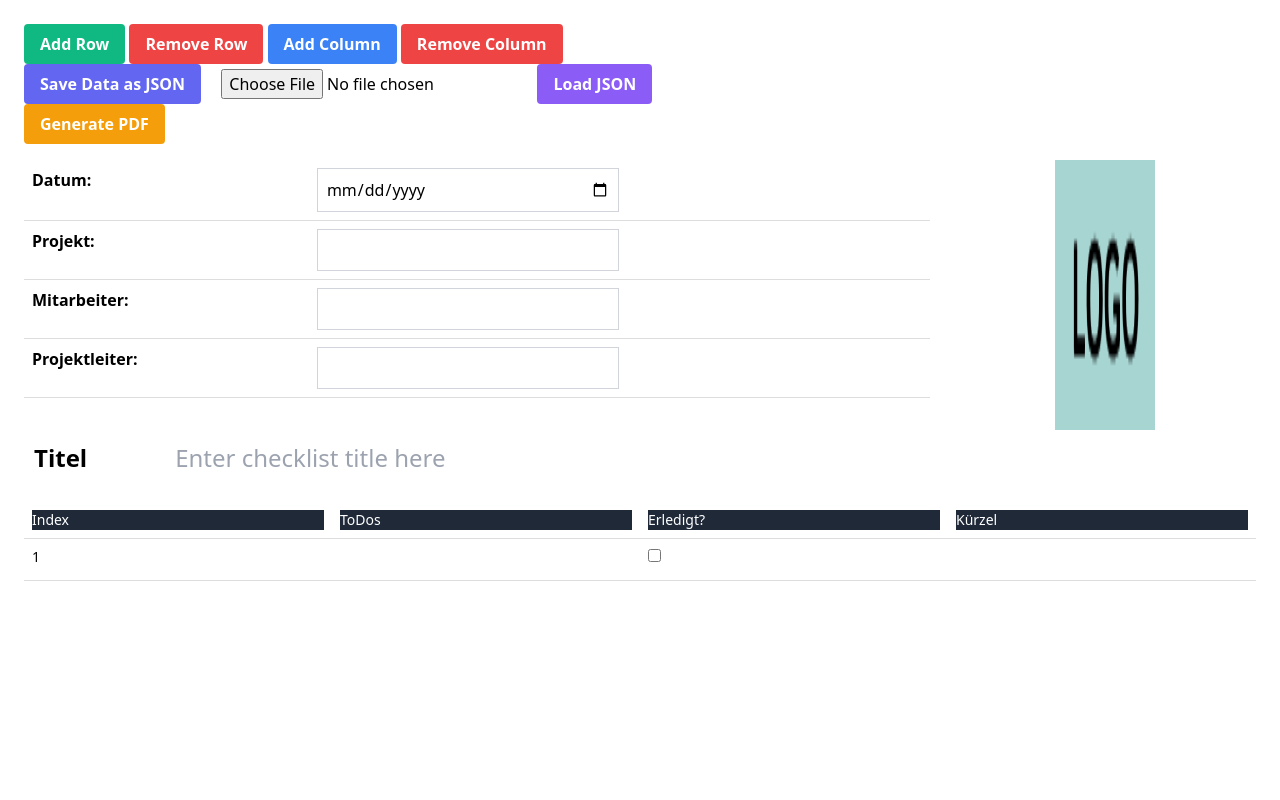
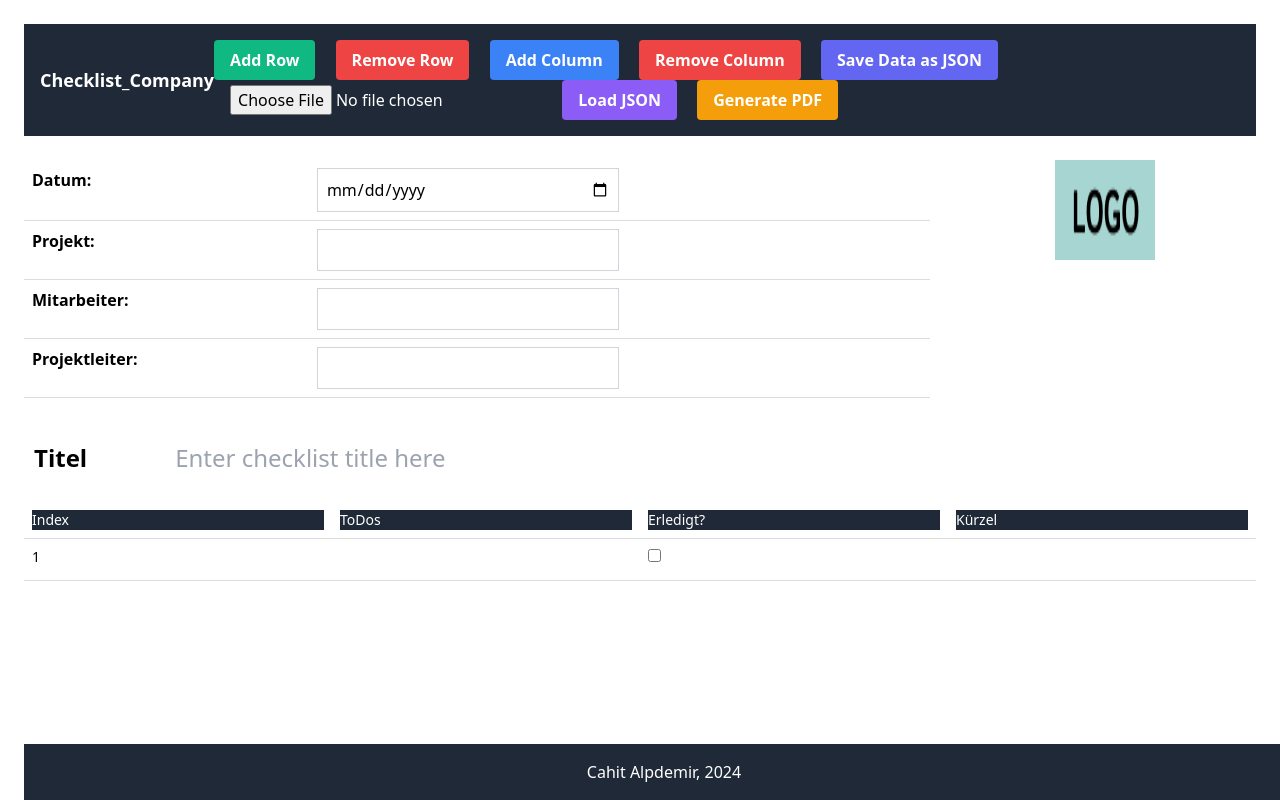
Before and after one commit to cahitalpdemir/checklist_tool, a plain HTML site: page index.html in a window 1280 px wide. Drawn offline with nearby package versions, Linux system fonts and the light colour scheme.

Commit message:
Update index.html
logo angepasst,
pdf checklsit-titel color angepasst
navbar hinzugefügt

```diff
--- a/index.html
+++ b/index.html
@@ -44,24 +44,38 @@
             padding: 10px;
             border-radius: 5px;
         }
+        footer {
+            text-align: center;
+            padding: 1rem;
+            background-color: #1F2938;
+            color: white;
+            position: fixed;
+            width: 100%;
+            bottom: 0;
+        }
     </style>
 </head>
 <body class="p-6">
 
-    <!-- Table and Controls -->
-    <div class="mb-4">
+
+    <!-- Navbar -->
+    <nav class="bg-gray-800 p-4 mb-6">
+        <div class="flex justify-between items-center">
+            <div class="text-white text-lg font-bold">
+              Checklist_Company
+            </div>
+            <div class="space-x-4">
                 <button id="add-row" class="bg-green-500 hover:bg-green-700 text-white font-bold py-2 px-4 rounded">Add Row</button>
                 <button id="remove-row" class="bg-red-500 hover:bg-red-700 text-white font-bold py-2 px-4 rounded">Remove Row</button>
                 <button id="add-column" class="bg-blue-500 hover:bg-blue-700 text-white font-bold py-2 px-4 rounded">Add Column</button>
                 <button id="remove-column" class="bg-red-500 hover:bg-red-700 text-white font-bold py-2 px-4 rounded">Remove Column</button>
-        <div>
                 <button id="save-data" class="bg-indigo-500 hover:bg-indigo-700 text-white font-bold py-2 px-4 rounded">Save Data as JSON</button>
-            <input type="file" id="upload-json" class="ml-4" accept=".json" />
+                <input type="file" id="upload-json" class="ml-4 text-white" accept=".json" />
                 <button id="load-json" class="bg-purple-500 hover:bg-purple-700 text-white font-bold py-2 px-4 rounded">Load JSON</button>
-        </div>
-
                 <button id="generate-pdf" class="bg-yellow-500 hover:bg-yellow-700 text-white font-bold py-2 px-4 rounded">Generate PDF</button>
             </div>
+        </div>
+    </nav>
 
     <!-- Info Table Section -->
     <div class="flex">
@@ -87,7 +101,7 @@
         </div>
         <!-- Logo -->
         <div class="inline-block flex justify-center w-1/4 ml-6">
-            <img src="./logo.png" alt="" style="width: 100px;" id="logo">
+            <img src="./logo.png" alt="" style="width: 100px; height: 100px;" id="logo">
         </div>
     </div>
 
@@ -117,6 +131,10 @@
         </tbody>
     </table>
 
+    <!-- Footer -->
+    <footer>
+        Cahit Alpdemir, 2024
+    </footer>
     <script>
         const tableBody = document.querySelector('#dynamic-table tbody');
         let rowCount = 1;
@@ -196,6 +214,16 @@
                 console.error('Textarea not found in Kürzel column');
             }
         }
+        document.getElementById('remove-row').addEventListener('click', () => {
+            if (tableBody.rows.length > 0) {
+                tableBody.deleteRow(tableBody.rows.length - 1);
+                rowCount--;
+                updateRowIndices(); // Update indices after removing a row
+            }
+        });
+
+
+
         // Add Column Function
 document.getElementById('add-column').addEventListener('click', () => {
     const tableHeadRow = document.querySelector('#dynamic-table thead tr');
@@ -407,7 +435,7 @@ document.getElementById('generate-pdf').addEventListener('click', () => {
     // Checklist Title PDF'e ekleniyor
     const checklistStartY = doc.previousAutoTable.finalY + 20; // Info Table'dan sonra yerleştiriliyor
     doc.setFillColor(31, 41, 55); // Koyu arkaplan
-    doc.setTextColor(0, 0, 0); // Siyah metin
+    doc.setTextColor(255, 255, 255); // Siyah metin
     doc.setFontSize(12); // Font büyüklüğü
     doc.rect(15, checklistStartY, 180, 10, 'F'); // Başlık kutusu
     doc.text(checklistTitle, 20, checklistStartY + 6); // Başlık metni
```
Lines whose indentation alone changed are shown as unchanged.
